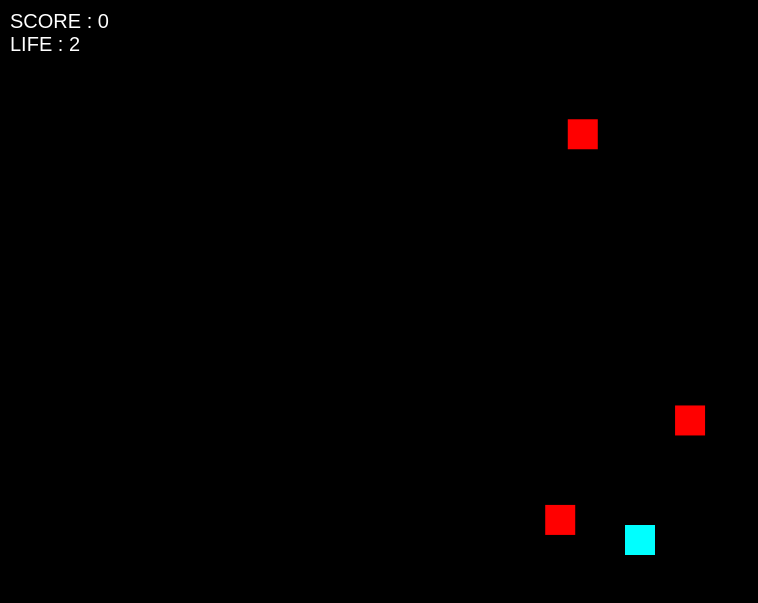
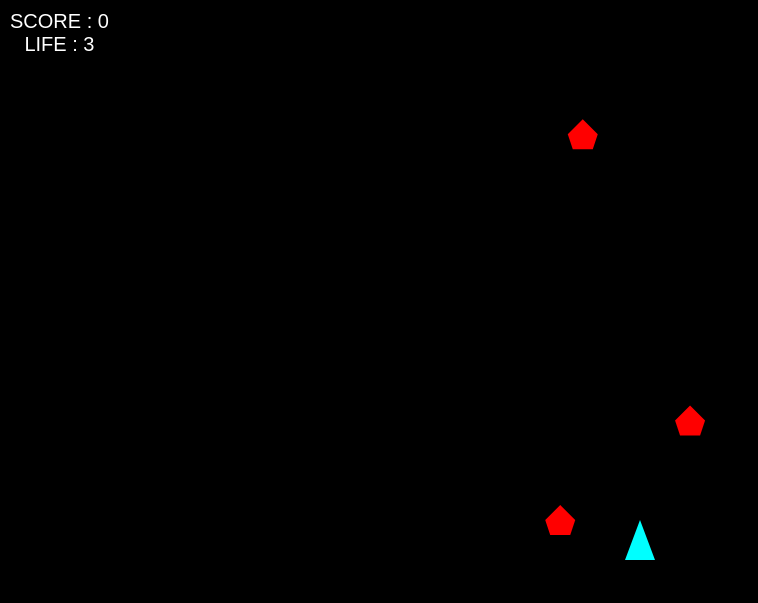
Before and after one commit to t-shota8810/shota3, a plain HTML site: page index.html in a window 1280 px wide. Shown: the whole page, without its empty margins (0-758 px from the left). Drawn offline with Linux system fonts and the light colour scheme.

Commit message:
Update index.html

```diff
--- a/index.html
+++ b/index.html
@@ -11,6 +11,7 @@
 background:black;
 overflow:hidden;
 font-family:sans-serif;
+text-align:center;
 }
 
 #game{
@@ -27,16 +28,28 @@
 font-size:20px;
 }
 
+#retry{
+position:absolute;
+top:50%;
+left:50%;
+transform:translate(-50%,-50%);
+padding:15px 40px;
+font-size:20px;
+display:none;
+cursor:pointer;
+}
+
 </style>
 </head>
 
 <body>
 
 <div id="ui">
-SCORE : <span id="score">0</span>
-<br>
+SCORE : <span id="score">0</span><br>
 LIFE : <span id="life">3</span>
 </div>
+
+<button id="retry">RETRY</button>
 
 <canvas id="game" width="400" height="600"></canvas>
 
@@ -49,19 +62,25 @@
 const HEIGHT=canvas.height
 
 let keys={}
-
 document.addEventListener("keydown",e=>keys[e.key]=true)
 document.addEventListener("keyup",e=>keys[e.key]=false)
 
-let score=0
-let life=3
-let gameover=false
+const retryBtn=document.getElementById("retry")
 
-//================
-// プレイヤー
-//================
+retryBtn.onclick=resetGame
 
-let player={
+let player
+let bullets
+let enemies
+let explosions
+let items
+let score
+let life
+let gameover
+
+function resetGame(){
+
+player={
 x:WIDTH/2,
 y:HEIGHT-60,
 speed:6,
@@ -69,35 +88,29 @@
 powerTimer:0
 }
 
-//================
-// 弾
-//================
+bullets=[]
+enemies=[]
+explosions=[]
+items=[]
 
-let bullets=[]
+score=0
+life=3
+gameover=false
 
-//================
-// 敵
-//================
+document.getElementById("score").textContent=0
+document.getElementById("life").textContent=3
 
-let enemies=[]
+retryBtn.style.display="none"
 
-//================
-// 爆発
-//================
+}
 
-let explosions=[]
+resetGame()
 
-//================
-// アイテム
-//================
-
-let items=[]
-
-//================
-// 敵生成
-//================
+//敵生成
 
 function spawnEnemy(){
+
+if(gameover)return
 
 enemies.push({
 x:Math.random()*WIDTH,
@@ -109,9 +122,7 @@
 
 setInterval(spawnEnemy,1000)
 
-//================
-// 発射
-//================
+//発射
 
 function shoot(){
 
@@ -131,9 +142,7 @@
 
 }
 
-//================
-// 爆発生成
-//================
+//爆発
 
 function createExplosion(x,y){
 
@@ -146,15 +155,11 @@
 
 }
 
-//================
-// 更新
-//================
+//更新
 
 function update(){
 
 if(gameover)return
-
-//移動
 
 if(keys["ArrowLeft"]) player.x-=player.speed
 if(keys["ArrowRight"]) player.x+=player.speed
@@ -179,6 +184,13 @@
 
 e.y+=e.speed
 
+if(Math.abs(e.x-player.x)<20 && Math.abs(e.y-player.y)<20){
+
+gameover=true
+retryBtn.style.display="block"
+
+}
+
 }
 
 //爆発
@@ -202,7 +214,6 @@
 
 player.power=2
 player.powerTimer=600
-
 it.dead=true
 
 }
@@ -225,32 +236,7 @@
 
 }
 
-//敵削除
-
-for(let i=enemies.length-1;i>=0;i--){
-
-let e=enemies[i]
-
-if(e.y>HEIGHT){
-
-enemies.splice(i,1)
-
-life--
-
-document.getElementById("life").textContent=life
-
-if(life<=0){
-
-gameover=true
-alert("GAME OVER")
-
-}
-
-}
-
-}
-
-//衝突判定
+//衝突
 
 for(let i=enemies.length-1;i>=0;i--){
 
@@ -285,19 +271,23 @@
 
 }
 
-//================
-// 描画
-//================
+//描画
 
 function draw(){
 
 ctx.fillStyle="black"
 ctx.fillRect(0,0,WIDTH,HEIGHT)
 
-//プレイヤー
+//プレイヤー（宇宙船）
 
 ctx.fillStyle="cyan"
-ctx.fillRect(player.x-15,player.y-15,30,30)
+
+ctx.beginPath()
+ctx.moveTo(player.x,player.y-20)
+ctx.lineTo(player.x-15,player.y+20)
+ctx.lineTo(player.x+15,player.y+20)
+ctx.closePath()
+ctx.fill()
 
 //弾
 
@@ -305,17 +295,26 @@
 
 for(let b of bullets){
 
-ctx.fillRect(b.x-3,b.y-10,6,10)
+ctx.fillRect(b.x-2,b.y-10,4,10)
 
 }
 
-//敵
+//敵（六角形）
 
 ctx.fillStyle="red"
 
 for(let e of enemies){
 
-ctx.fillRect(e.x-15,e.y-15,30,30)
+ctx.beginPath()
+
+ctx.moveTo(e.x,e.y-15)
+ctx.lineTo(e.x-15,e.y)
+ctx.lineTo(e.x-10,e.y+15)
+ctx.lineTo(e.x+10,e.y+15)
+ctx.lineTo(e.x+15,e.y)
+ctx.closePath()
+
+ctx.fill()
 
 }
 
@@ -323,30 +322,47 @@
 
 for(let ex of explosions){
 
+let g=ctx.createRadialGradient(ex.x,ex.y,0,ex.x,ex.y,ex.r)
+
+g.addColorStop(0,"yellow")
+g.addColorStop(0.5,"orange")
+g.addColorStop(1,"red")
+
+ctx.fillStyle=g
+
 ctx.beginPath()
 ctx.arc(ex.x,ex.y,ex.r,0,Math.PI*2)
-ctx.fillStyle="orange"
 ctx.fill()
 
 }
 
-//アイテム
+//アイテム（星）
 
 ctx.fillStyle="lime"
 
 for(let it of items){
 
 ctx.beginPath()
-ctx.arc(it.x,it.y,8,0,Math.PI*2)
+
+for(let i=0;i<5;i++){
+
+let angle=i*2*Math.PI/5
+
+ctx.lineTo(
+it.x+Math.cos(angle)*10,
+it.y+Math.sin(angle)*10
+)
+
+}
+
+ctx.closePath()
 ctx.fill()
 
 }
 
 }
 
-//================
-// 連射制御
-//================
+//連射
 
 let shootTimer=0
 
@@ -371,5 +387,6 @@
 gameLoop()
 
 </script>
+
 </body>
 </html>
```
